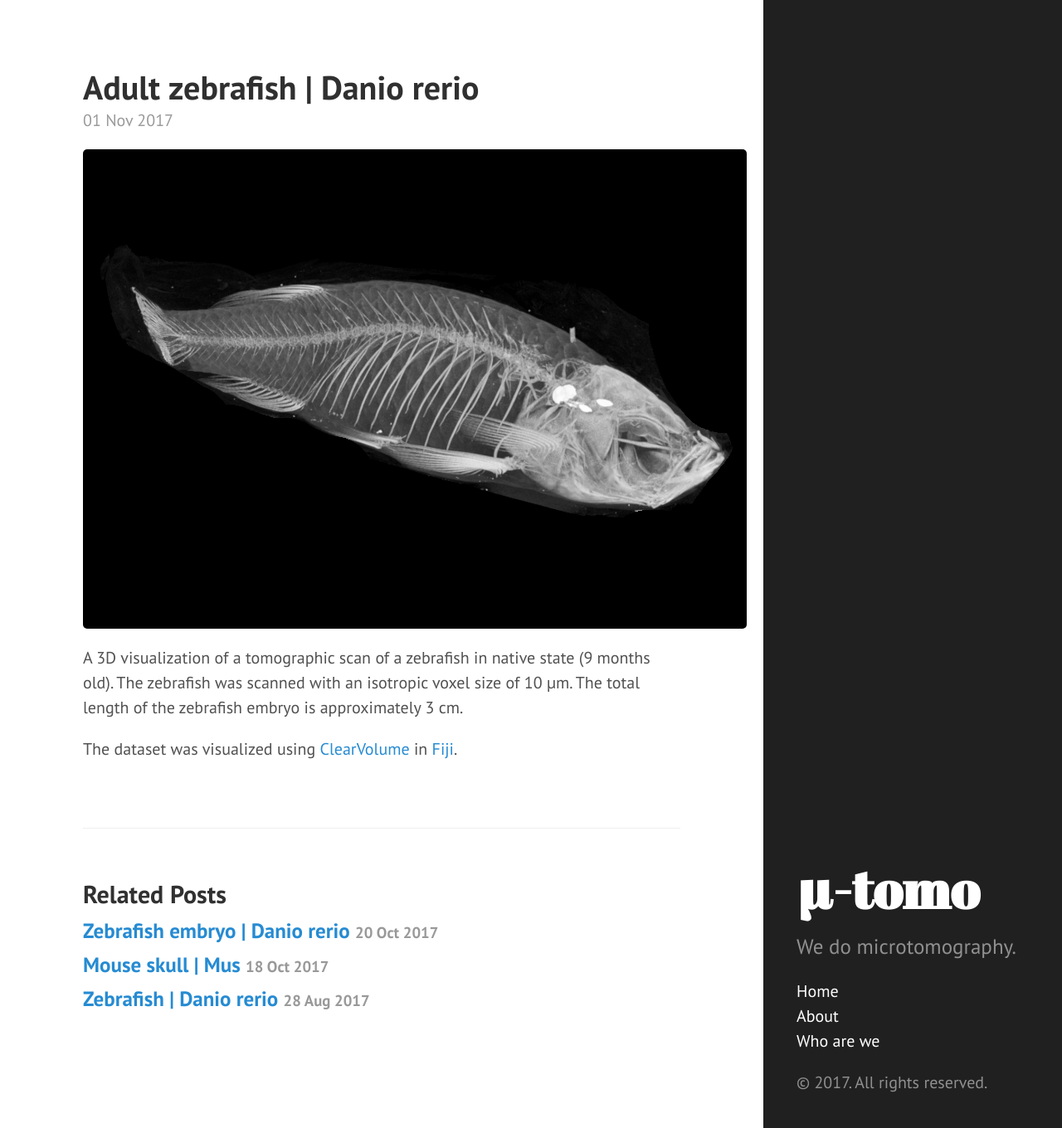
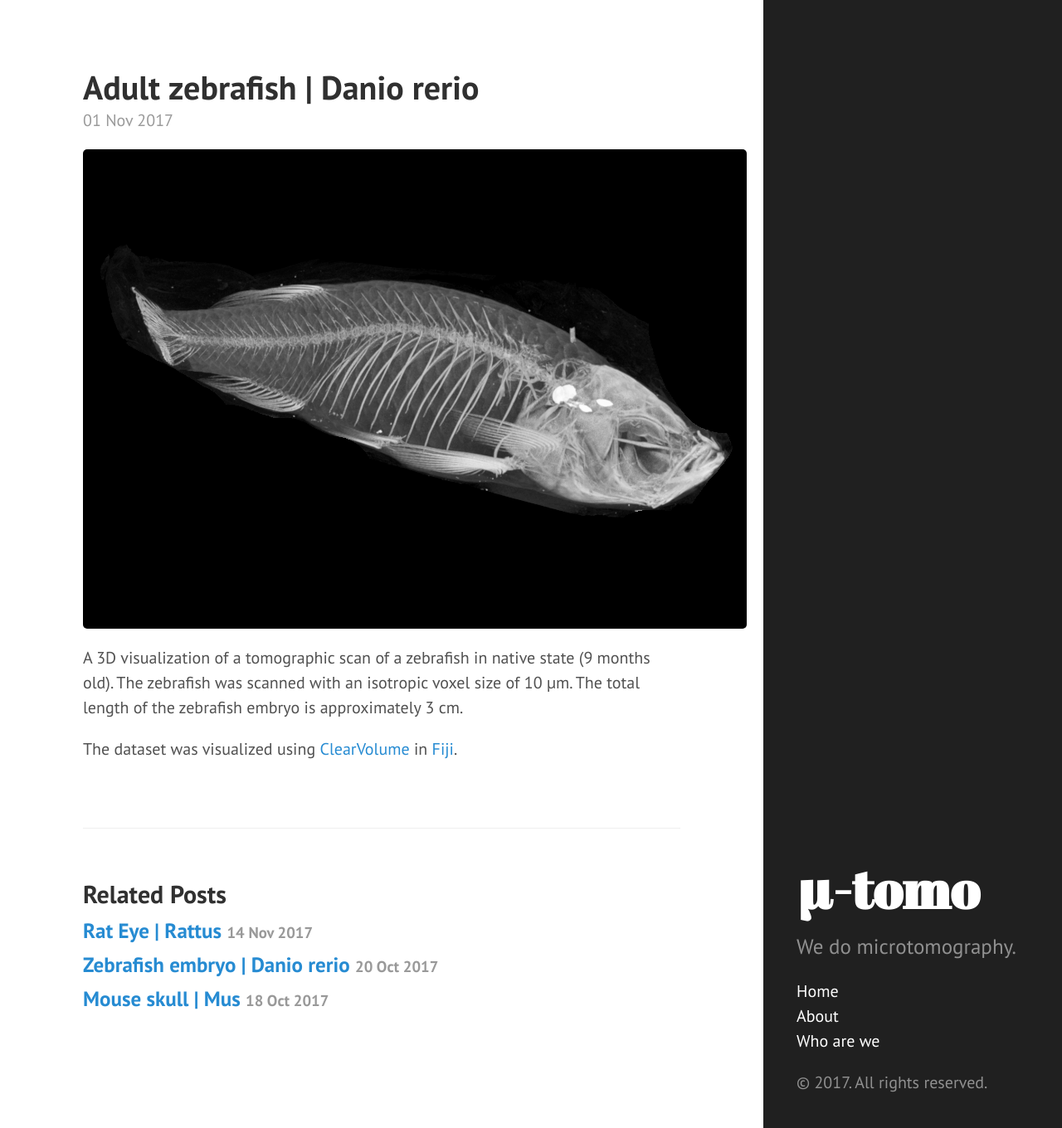
Before and after one commit to TomoGraphics/tomographics.github.io, a Jekyll site: the page built from _posts/2017-11-01-adult-zebrafish.md, in a window 1280 px wide and 1360 px high. Shown: the whole window at 83% size. Built offline with Jekyll 4.4.1, drawn with Linux system fonts in a browser that asks for light colours; a file with an impossible date is left out.

Commit message:
Fixing prose.io date bug
See [prose/prose#597](https://github.com/prose/prose/issues/597)

```diff
--- a/_posts/2017-11-14-rat-eye.md
+++ b/_posts/2017-11-14-rat-eye.md
@@ -1,7 +1,7 @@
 ---
 layout: post
 title: Rat Eye | Rattus
-date: {}
+date: 2017-11-14
 categories:
   - visualization
   - instillation
@@ -12,8 +12,6 @@ tags:
   - movie
 published: true
 ---
-
-
 
 
 ![rat eye movie](/assets/2017/11/14/rat-eye/rat_eye.gif)
```
